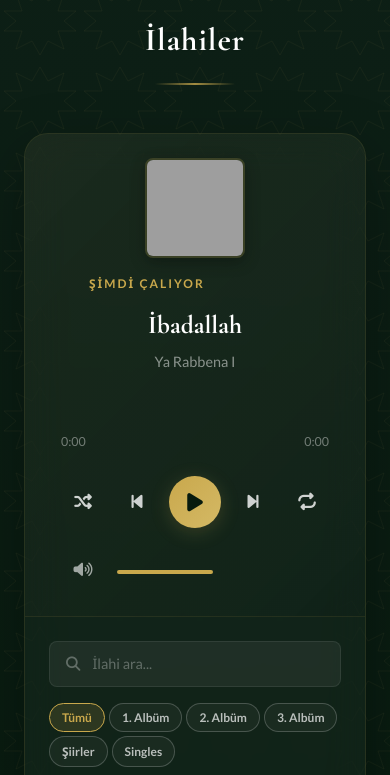
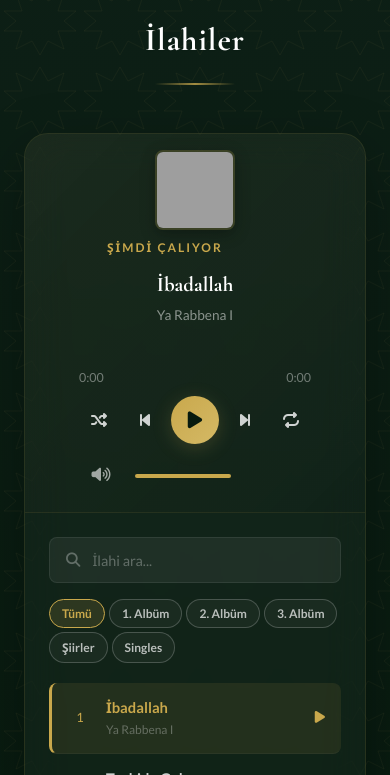
Before and after one commit to volkanska/fakirullah, a plain HTML site: page index.html in a window 390 px wide. Shown: the part 2441-3216 px from the top of the page. Drawn offline with nearby package versions, Linux system fonts and the light colour scheme; grey boxes are pictures that could not be loaded.

Commit message:
Compact player: reduce height, tighter spacing, smaller controls
- Player top padding reduced
- Album cover: 80→64px
- Track name: 1.6→1.3rem
- Progress/controls margins halved
- Play button: 60→52px, ctrl buttons: 44→40px
- All vertical gaps tightened

Co-Authored-By: Claude Opus 4.6 (1M context) <noreply@anthropic.com>

```diff
--- a/style.css
+++ b/style.css
@@ -663,7 +663,7 @@ button {
     display: flex;
     align-items: center;
     gap: var(--space-3);
-    padding: var(--space-3) var(--space-4);
+    padding: var(--space-2) var(--space-3);
     background: linear-gradient(135deg, rgba(201,168,76,0.04) 0%, rgba(13,31,22,0.2) 100%);
     border-bottom: 1px solid rgba(201,168,76,0.08);
 }
@@ -673,8 +673,8 @@ button {
 }
 
 .player-cover-img {
-    width: 80px;
-    height: 80px;
+    width: 64px;
+    height: 64px;
     border-radius: var(--radius-sm);
     object-fit: cover;
     border: 2px solid rgba(201,168,76,0.2);
@@ -733,23 +733,23 @@ button {
 
 .player-track-name {
     font-family: var(--font-display);
-    font-size: 1.6rem;
+    font-size: 1.3rem;
     color: var(--color-white);
-    margin-bottom: 4px;
+    margin-bottom: 2px;
     white-space: nowrap;
     overflow: hidden;
     text-overflow: ellipsis;
 }
 
 .player-album-name {
-    font-size: 0.9rem;
+    font-size: 0.85rem;
     color: rgba(255,255,255,0.5);
-    margin-bottom: var(--space-3);
+    margin-bottom: var(--space-1);
 }
 
 /* Progress Bar */
 .player-progress {
-    margin-bottom: var(--space-3);
+    margin-bottom: var(--space-1);
 }
 
 .progress-bar {
@@ -809,19 +809,19 @@ button {
     display: flex;
     align-items: center;
     justify-content: center;
-    gap: var(--space-2);
-    margin-bottom: 20px;
+    gap: var(--space-1);
+    margin-bottom: var(--space-1);
 }
 
 .ctrl-btn {
-    width: 44px;
-    height: 44px;
+    width: 40px;
+    height: 40px;
     border-radius: var(--radius-full);
     display: flex;
     align-items: center;
     justify-content: center;
     color: rgba(255,255,255,0.8);
-    font-size: 1.1rem;
+    font-size: 1rem;
     transition: color var(--duration-normal) var(--ease-out),
                 background-color var(--duration-normal) var(--ease-out);
 }
@@ -836,11 +836,11 @@ button {
 }
 
 .ctrl-play {
-    width: 60px;
-    height: 60px;
+    width: 52px;
+    height: 52px;
     background: linear-gradient(135deg, var(--color-gold), var(--color-gold-light));
     color: var(--color-primary-deep) !important;
-    font-size: 1.3rem;
+    font-size: 1.2rem;
     box-shadow: var(--shadow-gold);
     transition: transform var(--duration-normal) var(--ease-out),
                 box-shadow var(--duration-normal) var(--ease-out);
@@ -1849,23 +1849,23 @@ button {
 
     .player-top {
         flex-direction: column;
-        padding: var(--space-3);
-        gap: var(--space-2);
+        padding: var(--space-2);
+        gap: var(--space-1);
         text-align: center;
     }
 
     .player-cover-img {
-        width: 100px;
-        height: 100px;
+        width: 80px;
+        height: 80px;
     }
 
     .player-controls {
-        gap: 10px;
+        gap: 6px;
     }
 
     .ctrl-play {
-        width: 52px;
-        height: 52px;
+        width: 48px;
+        height: 48px;
     }
 
     .album-grid {
```
